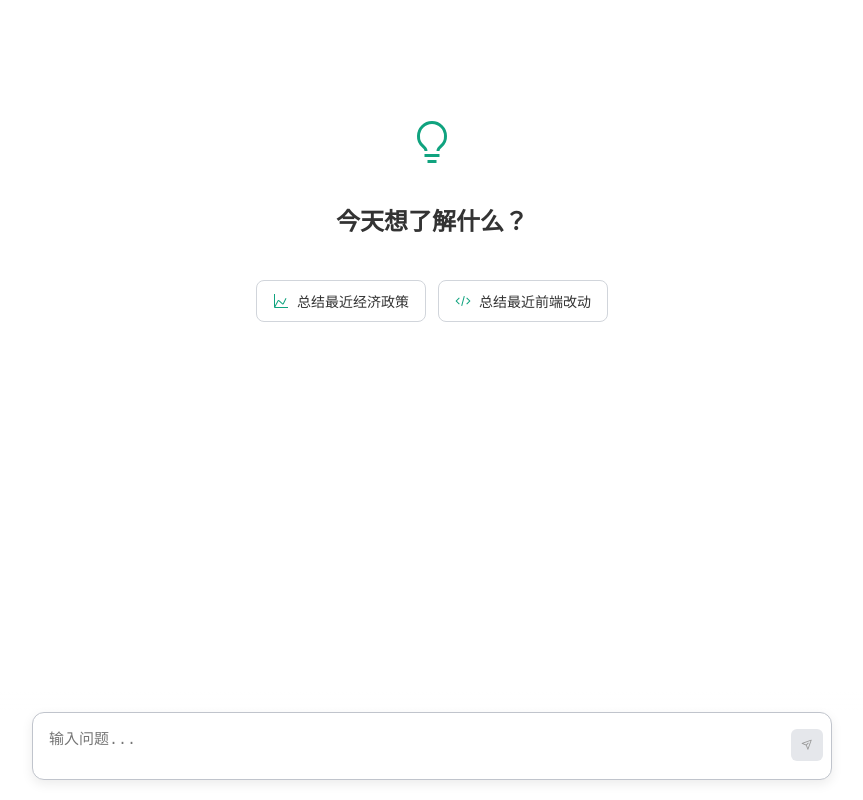
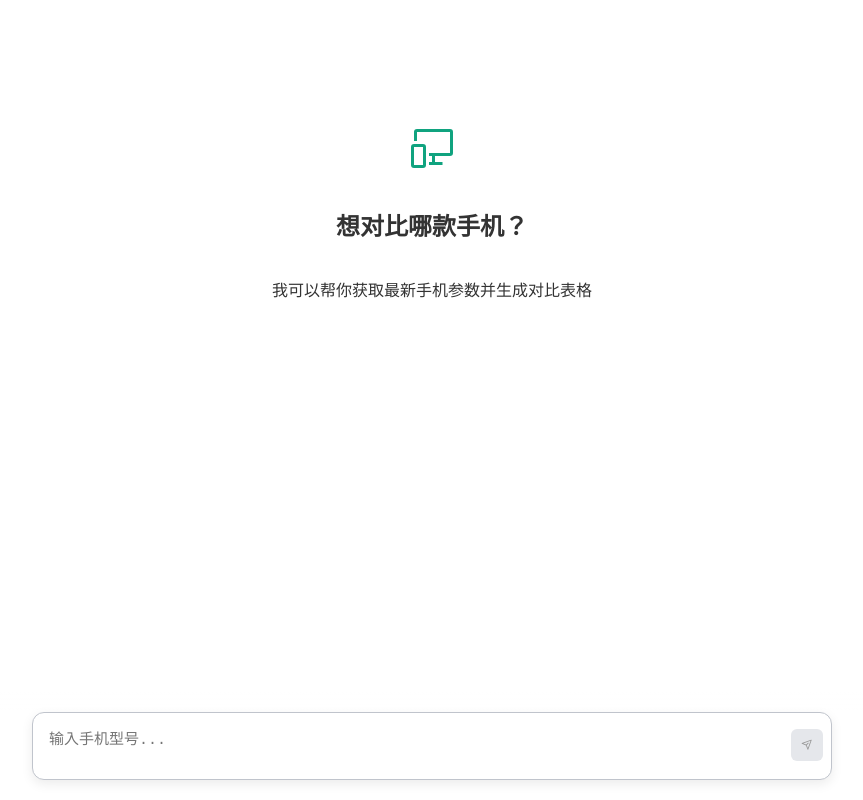
Before and after one commit to 1want/InfoFlow, a Nuxt app: page / in a window 1280 px wide. Shown: the whole page, without its empty margins (208-1071 px from the left). Built offline with nearby package versions, Linux system fonts and the light colour scheme.

Commit message:
更换ai主体功能

```diff
--- a/app/pages/index.vue
+++ b/app/pages/index.vue
@@ -5,19 +5,9 @@
       <div class="message-list">
         <!-- 空状态 -->
         <div v-if="messageList.length === 0" class="empty-state">
-          <Icon icon="carbon:idea" class="empty-icon" />
-          <h2>今天想了解什么？</h2>
-
-          <div class="quick-actions">
-            <div class="action-card" @click="quickAsk('总结最近经济政策')">
-              <Icon icon="carbon:chart-line" />
-              <span>总结最近经济政策</span>
-            </div>
-            <div class="action-card" @click="quickAsk('总结最近前端技术改动')">
-              <Icon icon="carbon:code" />
-              <span>总结最近前端改动</span>
-            </div>
-          </div>
+          <Icon icon="carbon:devices" class="empty-icon" />
+          <h2>想对比哪款手机？</h2>
+          <p class="sub-text">我可以帮你获取最新手机参数并生成对比表格</p>
         </div>
 
         <!-- 消息项 -->
@@ -54,7 +44,7 @@
           <textarea
             v-model="inputContent"
             @keydown.enter.prevent="handleSend"
-            placeholder="输入问题..."
+            placeholder="输入手机型号..."
             rows="1"
           ></textarea>
           <button @click="handleSend" :disabled="!inputContent.trim() || isGlobalStreaming" class="send-btn">
@@ -86,11 +76,6 @@ const messageList = ref<Message[]>([])
 // pendingQueue 存储已接收但未显示的字符
 const pendingQueue = ref('')
 let typewriterTimer: number | null = null
-
-const quickAsk = (text: string) => {
-  inputContent.value = text
-  handleSend()
-}
 
 const handleSend = async () => {
   const text = inputContent.value.trim()
@@ -209,12 +194,9 @@ body {
 <style lang="scss" scoped>
 /* 变量定义 */
 $bg-color: #ffffff;
-$bg-color-dark: #111111;
 $msg-bg-user: #d2f9d1;
 $msg-bg-ai: #f7f7f8;
-$msg-bg-ai-dark: #444654;
 $border-color: #d1d5db; /* 加深边框颜色，原为 #e5e7eb */
-$border-color-dark: #333333;
 $primary-color: #10a37f;
 
 .chat-container {
@@ -270,39 +252,6 @@ $primary-color: #10a37f;
     font-size: 48px;
     color: $primary-color;
     margin-bottom: 16px;
-  }
-}
-
-.quick-actions {
-  display: flex;
-  gap: 12px;
-  margin-top: 24px;
-  flex-wrap: wrap;
-  justify-content: center;
-}
-
-.action-card {
-  display: flex;
-  align-items: center;
-  gap: 8px;
-  padding: 10px 16px;
-  background-color: #fff;
-  border: 1px solid $border-color;
-  border-radius: 8px;
-  cursor: pointer;
-  font-size: 14px;
-  color: #333;
-  transition: all 0.2s;
-
-  &:hover {
-    border-color: $primary-color;
-    background-color: rgba($primary-color, 0.05);
-    transform: translateY(-1px);
-  }
-
-  svg {
-    color: $primary-color;
-    font-size: 16px;
   }
 }
 
@@ -367,16 +316,6 @@ $primary-color: #10a37f;
 
   .text-content {
     white-space: pre-wrap;
-  }
-}
-
-@keyframes blink {
-  0%,
-  100% {
-    opacity: 1;
-  }
-  50% {
-    opacity: 0;
   }
 }
 
```
Also changed, not shown: 2 other files (tests, documents, lock files or other folders).
